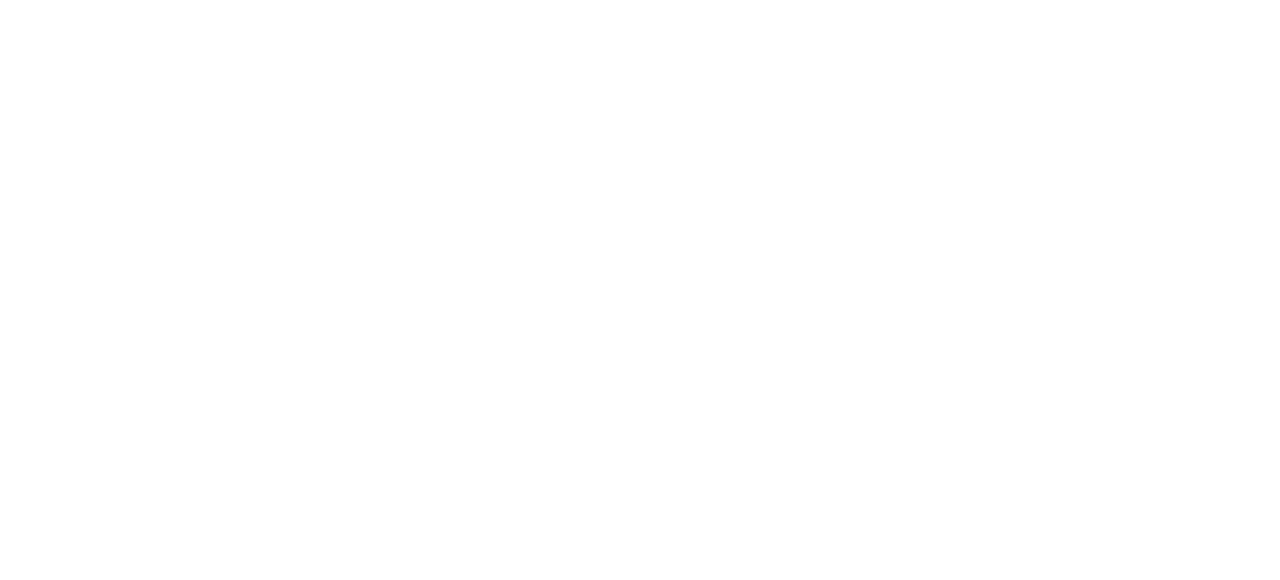
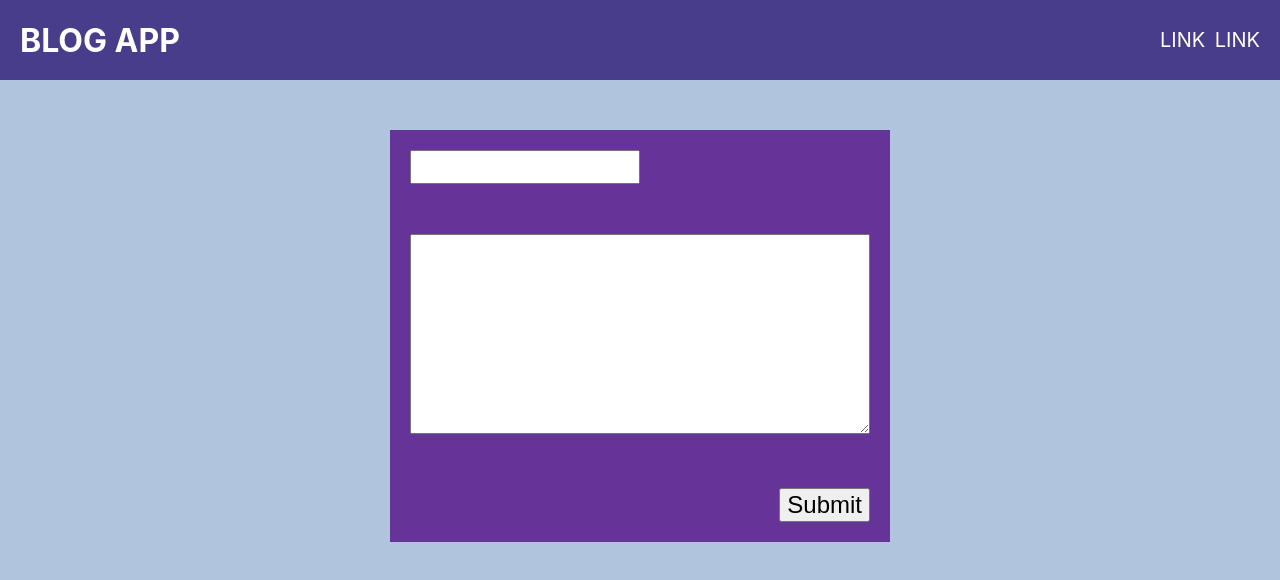
Before and after one commit to Omar-Walid-MD/React-Blog-App, a React (Create React App) app: page /write in a window 1280 px wide. Before the commit this address had no page. Shown: the top 580 px of the page. Built offline with nearby package versions, Linux system fonts and the light colour scheme; data requests are answered from the project's data file.

Commit message:
Created basic post submit page

```diff
--- a/src/App.js
+++ b/src/App.js
@@ -1,6 +1,7 @@
 import {useState, useEffect} from "react"
 import { Routes, Route } from "react-router-dom";
 import MainPage from "./main-page";
+import WritePage from "./write-page";
 import './main-page.css';
 
 
@@ -27,6 +28,7 @@
   return (
     <Routes>
       <Route path="/" element={<MainPage posts={posts} />} />
+      <Route path="/write" element={<WritePage handlePostList={setPosts} />} />
     </Routes>
 
   );
--- a/src/database/db.json
+++ b/src/database/db.json
@@ -1,6 +1,5 @@
 {
-    "posts":
-    [
+  "posts": [
     {
       "id": 1,
       "title": "First blog",
@@ -14,6 +13,20 @@
       "body": "Second blog body",
       "likes": 0,
       "dislikes": 0
+    },
+    {
+      "id": "post-2116585246",
+      "title": "This is my first page to post thru the page",
+      "body": "I posted this through a form",
+      "likes": 0,
+      "dislikes": 0
+    },
+    {
+      "id": "post-9748397878",
+      "title": "Second try",
+      "body": "This time the post should appear without having to reload",
+      "likes": 0,
+      "dislikes": 0
     }
   ]
 }
--- a/src/main-page.css
+++ b/src/main-page.css
@@ -70,7 +70,15 @@
 }
 .write-post-button
 {
+    font-size: 18pt;
+    font-weight: 500;
+    text-decoration: none;
+
     background-color: white;
+    color: purple;
+
+    padding: 5px 10px;
+    border-radius: 10px;
 }
 
 .post-container
--- /dev/null
+++ b/src/write-page.css
@@ -0,0 +1,43 @@
+.post-write-form-container
+{
+    width: 500px;
+
+    background-color: rebeccapurple;
+
+    padding: 20px;
+
+    align-items: flex-start;
+}
+
+.post-write-form-input-group
+{
+    width: 100%;
+    align-items: flex-start;
+}
+
+.post-write-form-title-input
+{
+    font-size: 18pt;
+    width: 50%;
+}
+
+.post-write-form-body-input
+{
+    font-size: 15pt;
+
+    min-width: 100%; max-width: 100%;
+    min-height: 200px; max-height: 100%;
+
+    margin: 50px 0;
+}
+
+.post-write-form-submit-container
+{
+    width: 100%;
+}
+.post-write-form-submit
+{
+    font-size: 18pt;
+
+    float: right;
+}
--- /dev/null
+++ b/src/write-page.js
@@ -0,0 +1,86 @@
+import { useState } from "react";
+import { useNavigate, Link } from 'react-router-dom';
+import "./write-page.css"
+
+function WritePage({handlePostList})
+{
+
+    const navigate = useNavigate();
+
+    const [newPost,setNewPost] = useState({
+        id: "post-" + makeId(10),
+        title: "",
+        body: "",
+        likes: 0,
+        dislikes: 0
+    });
+
+
+    function handlePost(event)
+    {
+        setNewPost({
+            ...newPost,
+            [event.target.name]: event.target.value
+        })
+
+        console.log("title:"+newPost.title);
+        console.log("body:"+newPost.body);
+    }
+
+    function submitPost(e)
+    {
+        e.preventDefault();
+
+        fetch('http://localhost:8000/posts',{
+            method: "POST",
+            headers: { "Content-Type": "application/json" },
+            body: JSON.stringify(newPost)
+        }).then(()=>{
+            console.log("New Post Added.");
+            handlePostList(prevList => [...prevList,newPost])
+        })
+
+        navigate("/");
+        return
+    }
+
+
+    function makeId(length)
+    {
+        let result = "";
+        let chars = "123456789";
+        for (var i = 0; i < length; i++) {
+        result += chars[Math.floor(Math.random() * 9)];
+        }
+        return result;
+    }
+
+    return (
+        <div className="main-page">
+          <header className="navbar flex-row">
+            <div>
+              <h1 className="navbar-logo">BLOG APP</h1>
+            </div>
+            <div className="navbar-options flex-row">
+              <p>LINK</p>
+              <p>LINK</p>
+            </div>
+          </header>
+          <div className="page-container flex-center">
+            <div className="main-column flex-column">
+                <form className="post-write-form-container flex-column" onSubmit={submitPost}>
+                    <div className="post-write-form-input-group">
+                        <input className="post-write-form-title-input" type="text" name="title" onChange={handlePost} />
+                        <textarea className="post-write-form-body-input" name="body" onChange={handlePost}></textarea>
+                    </div>
+                    <div className="post-write-form-submit-container">
+                        <input className="post-write-form-submit" type="submit" />
+                    </div>
+                </form>
+              </div>
+          </div>
+        </div>
+    );
+}
+
+export default WritePage;
```
Lines whose indentation alone changed are shown as unchanged.
